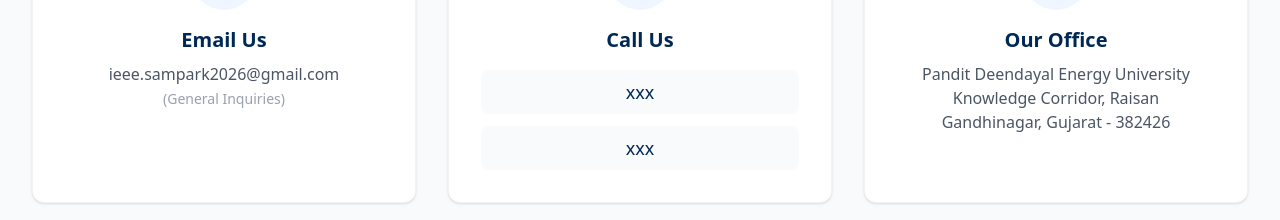
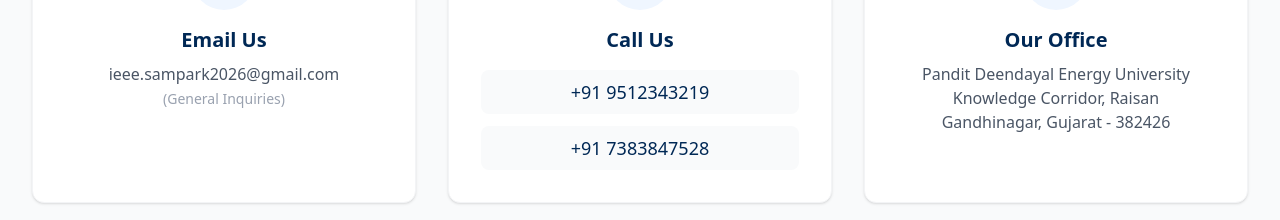
Before and after one commit to DevasyaSPatel/IEEE_sampark2026, a Next.js app: page /contact in a window 1280 px wide. Shown: the part 347-567 px from the top of the page. Built offline with nearby package versions, Linux system fonts and the light colour scheme.

Commit message:
removed ghost connections

```diff
--- a/src/app/page.tsx
+++ b/src/app/page.tsx
@@ -56,7 +56,7 @@
                 Register for Conference <ArrowRight size={20} />
               </Link>
               <Link
-                href="/about"
+                href="/sampark-history"
                 className="bg-white border text-ieee-navy hover:bg-gray-50 border-gray-200 px-8 py-4 rounded-lg text-lg font-semibold transition-all flex items-center justify-center"
               >
                 Learn More
--- a/src/components/AboutPage.tsx
+++ b/src/components/AboutPage.tsx
@@ -37,11 +37,11 @@
                         </div>
                         {/* Right: Graphic/Image Placeholder */}
                         <div className="relative h-64 md:h-96 bg-gray-100 rounded-xl overflow-hidden shadow-lg flex items-center justify-center">
-                            <div className="absolute inset-0 bg-blue-50 flex items-center justify-center text-[#002855]/20 font-bold text-4xl">
+                            {/*<div className="absolute inset-0 bg-blue-50 flex items-center justify-center text-[#002855]/20 font-bold text-4xl">
                                 IEEE COMMUNITY
-                            </div>
+                            </div>*/}
                             {/*  Replace with actual image later */}
-                            {/* <img src="/path/to/about-image.jpg" alt="IEEE Team" className="object-cover w-full h-full" /> */}
+                            <img src="/gallery/IEEE LOGOs/IEEE Student Branch.png" alt="IEEE Team" className="object-cover w-full h-full" />
                         </div>
                     </div>
                 </div>
--- a/src/components/ContactPage.tsx
+++ b/src/components/ContactPage.tsx
@@ -46,12 +46,12 @@
                             <span
                                 className="w-full py-2 px-4 text-center rounded-lg bg-gray-50 text-[#002855] font-medium text-lg"
                             >
-                                xxx
+                                +91 9512343219
                             </span>
                             <span
                                 className="w-full py-2 px-4 text-center rounded-lg bg-gray-50 text-[#002855] font-medium text-lg"
                             >
-                                xxx
+                                +91 7383847528
                             </span>
                         </div>
                     </div>
```
